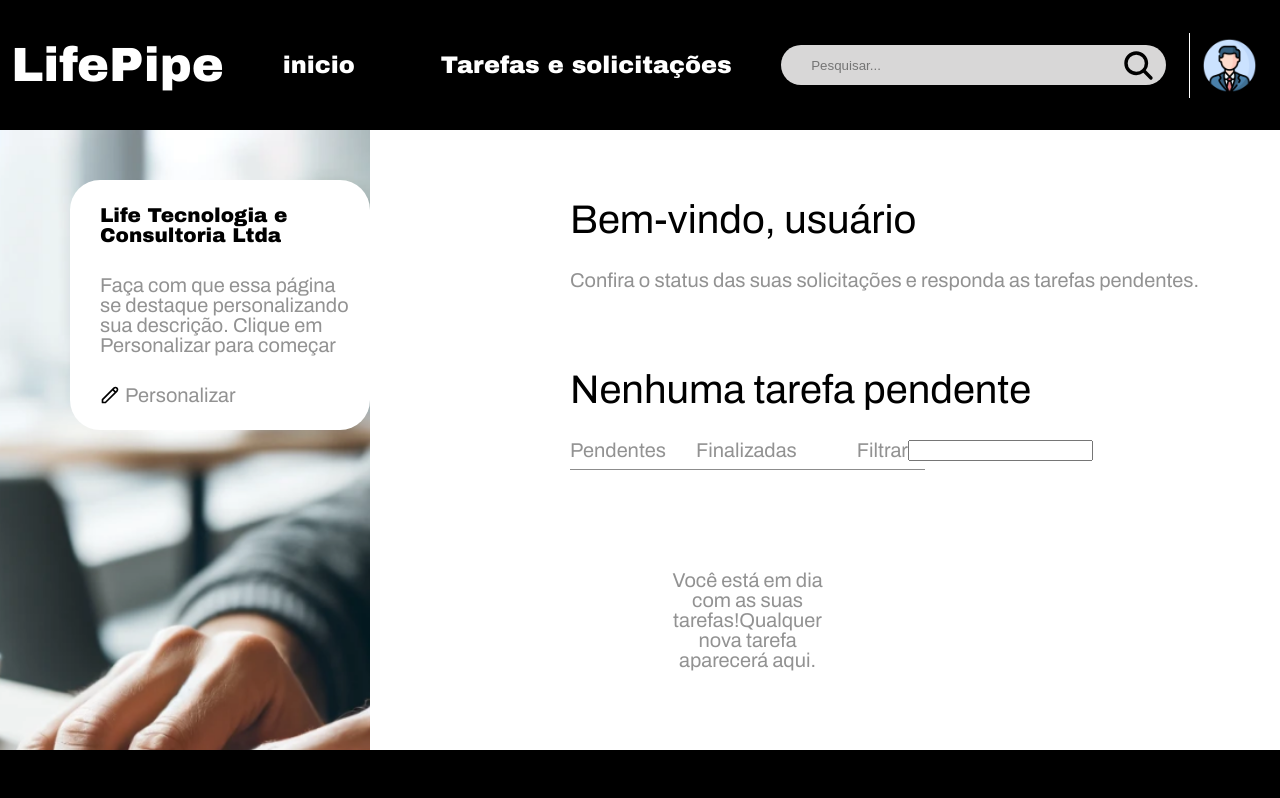
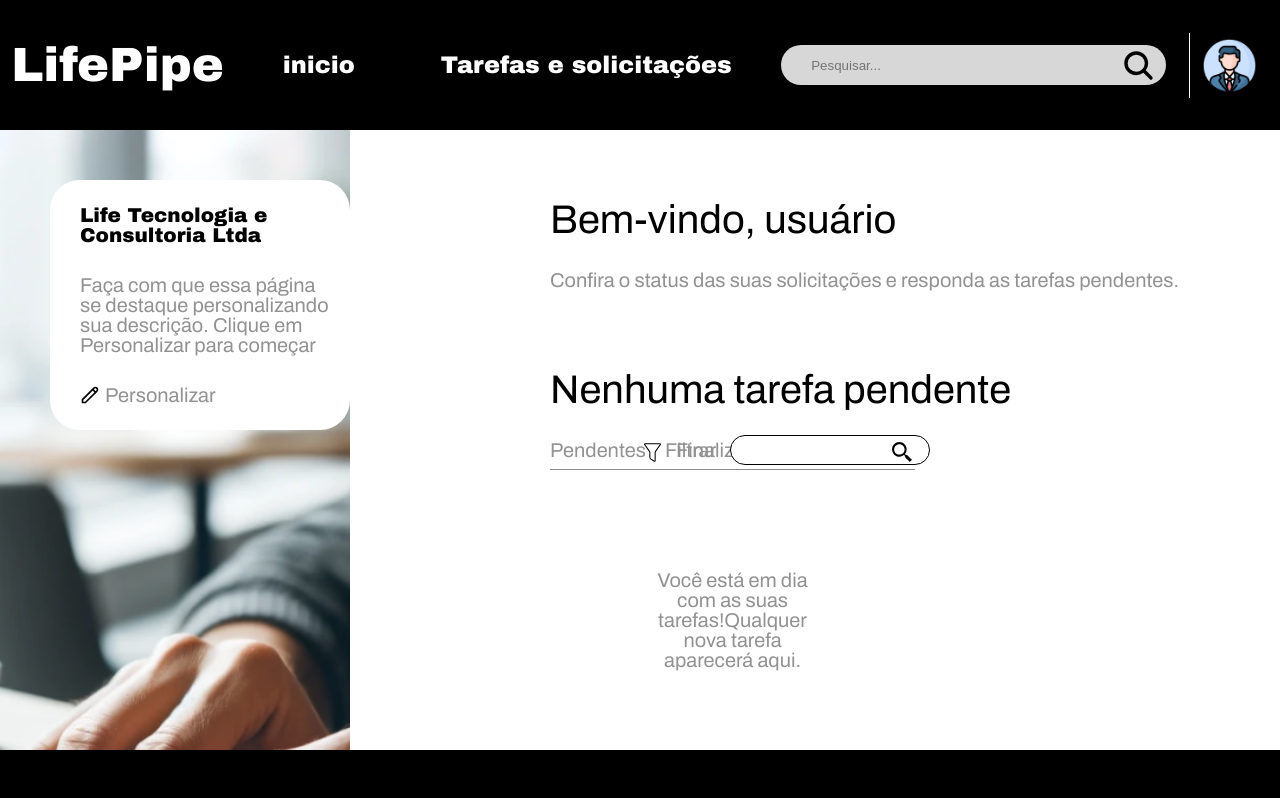
Before and after one commit to EVCG/Lifepipe, a Next.js app: page /TarefasSolicitacoes in a window 1280 px wide. Shown: the top 798 px of the page. Built offline with nearby package versions, Linux system fonts and the light colour scheme.

Commit message:
Quase terminado

```diff
--- a/src/pages/TarefasSolicitacoes/ladoDireito/index.js
+++ b/src/pages/TarefasSolicitacoes/ladoDireito/index.js
@@ -1,4 +1,6 @@
 import styles from "./ladoDireitoTS.module.css";
+import { CiFilter } from "react-icons/ci";
+import { BiSearchAlt2 } from "react-icons/bi";
 
 export default function ladoDireitoTS(){
 
@@ -19,15 +21,16 @@ return(
                         <p>Finalizadas</p>
                     </div>
 
-                    <div className={styles.botaoFitrar}>
-                        {/* Colocar iicone de botão filtrar */}
-                        <p>Filtrar</p>
-                    </div>
+                    <div className={styles.componentes}>
 
-                    <div className={styles.pesquisar}>
-                        <input type='text'>
-                        {/* Colcoar icone de lupa */}
-                        </input>
+                        <div className={styles.botaoFitrar}>
+                            <CiFilter className={styles.filtrar}/>
+                            <p>Filtrar</p>
+                        </div>
+                        <div className={styles.pesquisar}>
+                            <input type='text'></input>
+                            <BiSearchAlt2  className={styles.lupa}/>
+                        </div>
                     </div>
 
                 </div>
@@ -44,15 +47,17 @@ return(
                     </div>
 
                     <div className={styles.pesquisanav}>
+
                         <div className={styles.botaoFitrar}>
-                            {/* Colocar iicone de botão filtrar */}
+                            <CiFilter className={styles.filtrar}/>
                             <p>Filtrar</p>
                         </div>
+
                         <div className={styles.pesquisar}>
-                            <input type='text'>
-                            {/* Colcoar icone de lupa */}
-                            </input>
+                            <input type='text'></input>
+                            <BiSearchAlt2  className={styles.lupa}/>
                         </div>
+
                     </div>
 
                 </div>
--- a/src/pages/TarefasSolicitacoes/ladoDireito/ladoDireitoTS.module.css
+++ b/src/pages/TarefasSolicitacoes/ladoDireito/ladoDireitoTS.module.css
@@ -31,15 +31,44 @@
     width: 50%;
     height: 30px;
     border-bottom: solid 1px #8C8C8C;
+    justify-content: space-between;
+}
+
+.componentes{
     display: flex;
+    flex-direction: row;
 }
 
 .pesquisanav{
     display: flex;
 }
 
-.botaoFiltrar{
-    border: solid 1px;
+.botaoFitrar{
+    display: flex;
+    flex-direction: row;
+    margin-left:-250px;
+    position: absolute;
+}
+
+.pesquisar input{
+    width: 200px;
+    height: 30px;
+    margin-top: -5px;
+    margin-left: -160px;
+    margin-right: 500px;
+    border-radius: 30px;
+    border:solid 1px;
+    position: absolute;
+}
+
+.lupa{
+    font-size: 25px;
+    position: relative;
+}
+
+.filtrar{
+    font-size: 25px;
+
 }
 
 .vazio{
--- a/src/pages/TarefasSolicitacoes/ladoEsquerdo/ladoEsquerdoTS.module.css
+++ b/src/pages/TarefasSolicitacoes/ladoEsquerdo/ladoEsquerdoTS.module.css
@@ -1,7 +1,7 @@
 .lateralEsquerda{
     background-image: url('../image/homemNotebook.png');
     background-repeat: no-repeat;
-    background-size: 600px;
+    background-size: 610px;
     width: 500px;
 }
 
@@ -15,7 +15,7 @@
     flex-direction: column;
     justify-content: center;
     padding-left: 30px;
-    margin: 50px 0px 0px 70px;
+    margin: 50px 0px 0px 50px;
 }
 
 .descricao h1{
```
